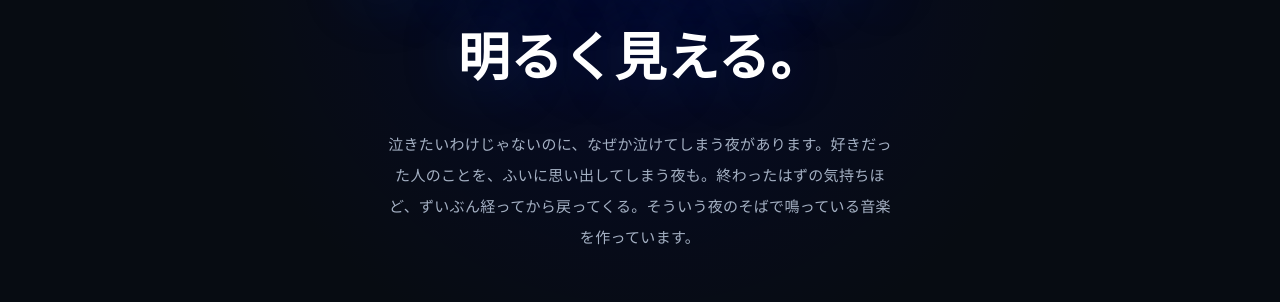
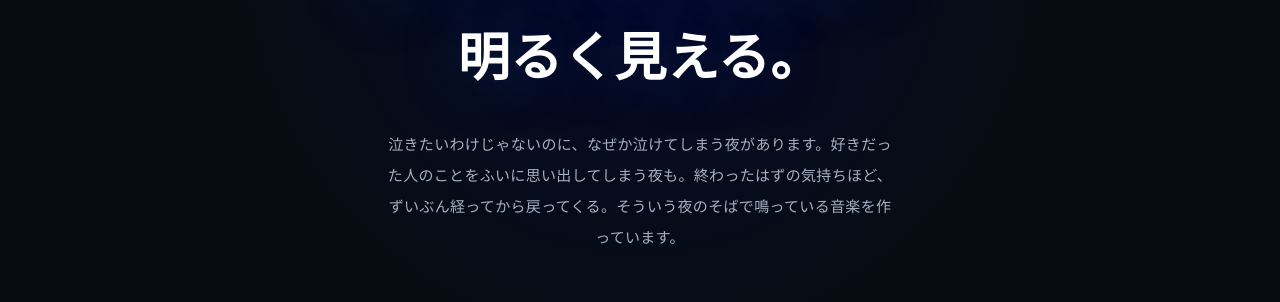
Before and after one commit to iekaradenairin/iekaradenai-site, a Next.js app: page / in a window 1280 px wide. Shown: the part 1044-1346 px from the top of the page. Built offline with nearby package versions, Linux system fonts and the light colour scheme.

Commit message:
style: remove comma from homepage world copy

```diff
--- a/app/top/page.tsx
+++ b/app/top/page.tsx
@@ -210,7 +210,7 @@ export default function TopPage() {
             {/* ヒーローの段落と同じ 15px / 行間2.05。デザイン原本は17pxだったが、
                 スマホ幅だと本文としては大きすぎた */}
             <p className="lead" style={{ maxWidth: '34em' }}>
-              泣きたいわけじゃないのに、なぜか泣けてしまう夜があります。好きだった人のことを、ふいに思い出してしまう夜も。終わったはずの気持ちほど、ずいぶん経ってから戻ってくる。そういう夜のそばで鳴っている音楽を作っています。
+              泣きたいわけじゃないのに、なぜか泣けてしまう夜があります。好きだった人のことをふいに思い出してしまう夜も。終わったはずの気持ちほど、ずいぶん経ってから戻ってくる。そういう夜のそばで鳴っている音楽を作っています。
             </p>
           </div>
 
```
